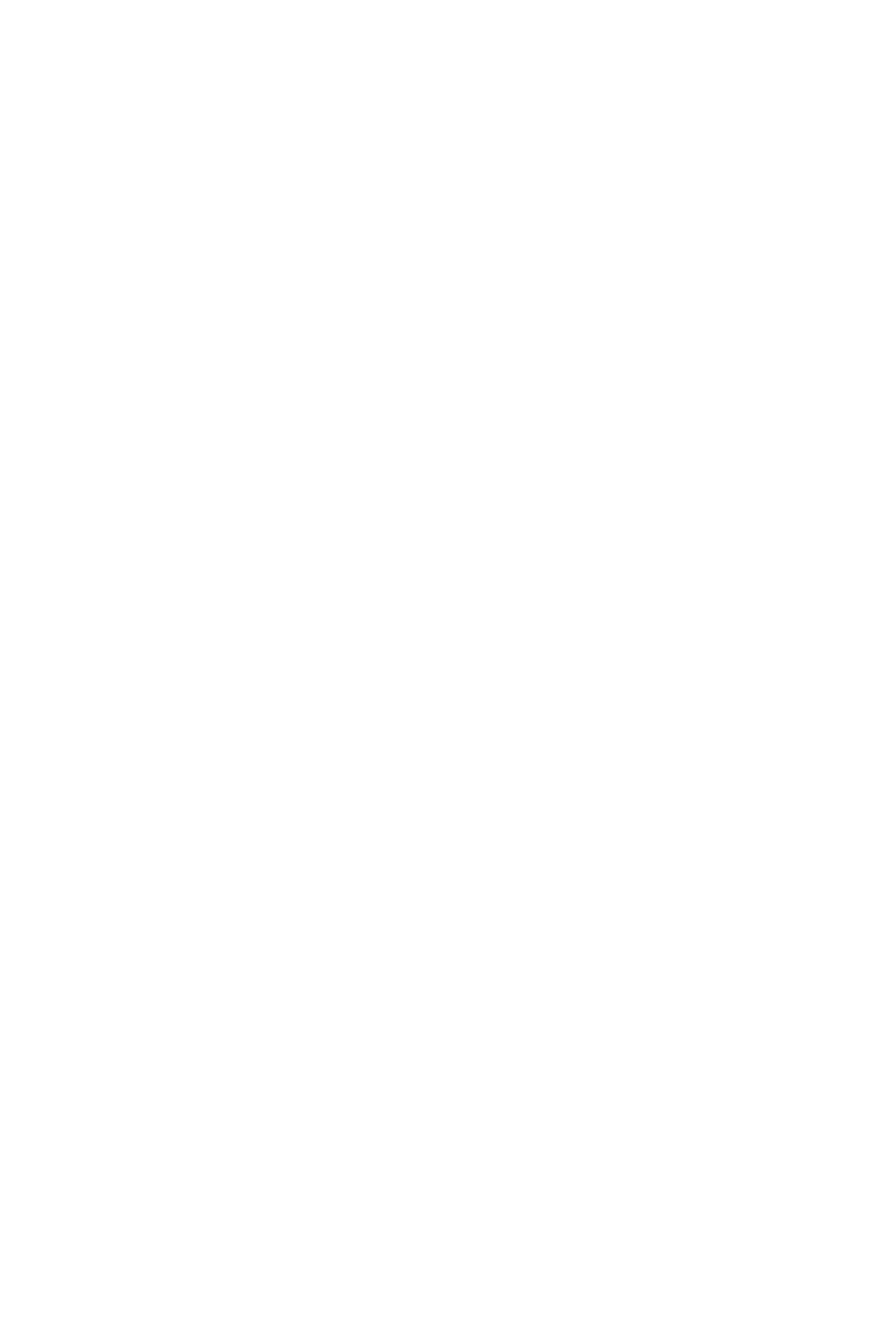
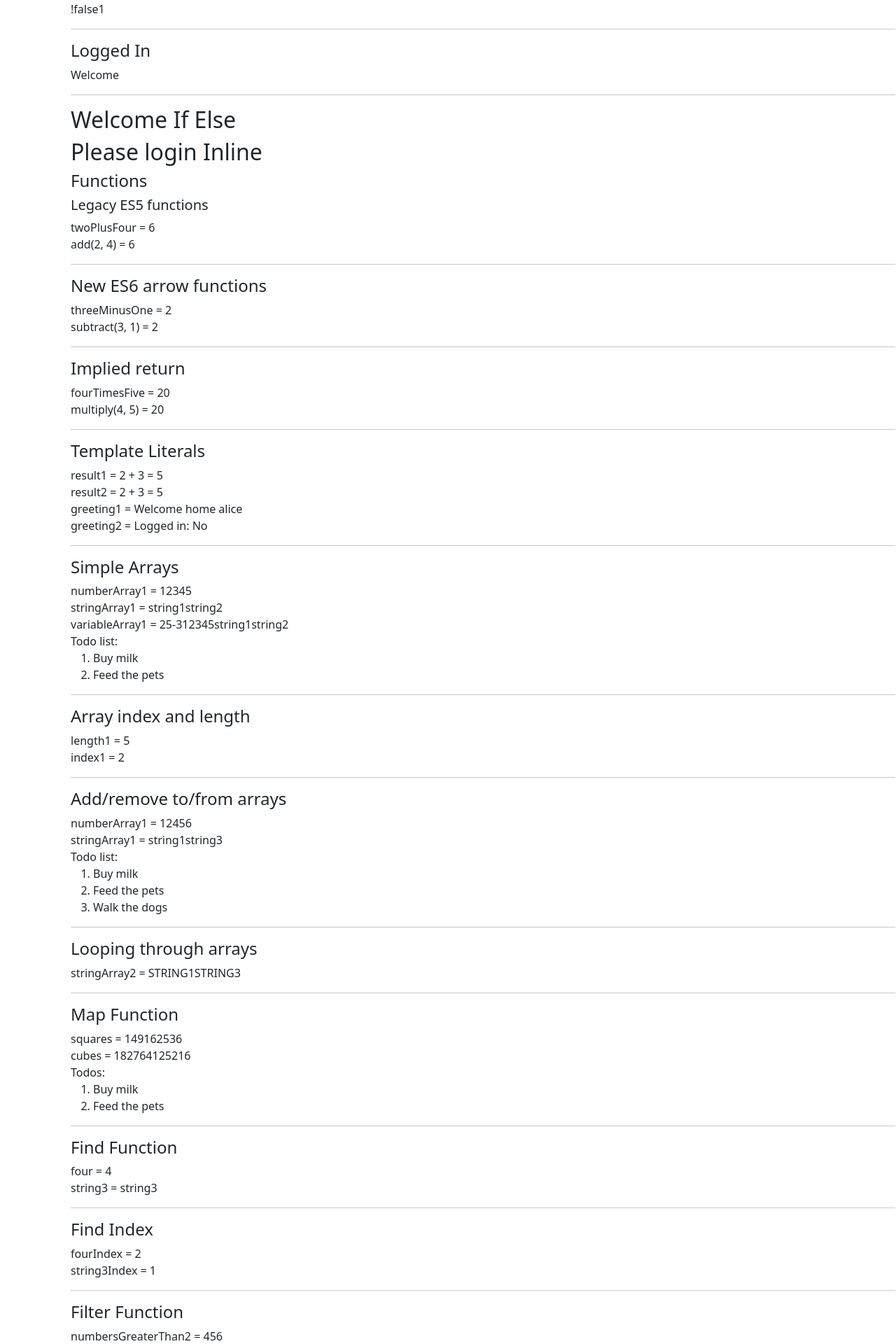
Before and after one commit to isabelcuddihy/kambaz-next-js-cs5610-fa25-25, a Next.js app: page /Labs/Lab3 in a window 1280 px wide. Shown: the part 760-2680 px from the top of the page at 70% size. Before the commit the page ends 800 px from the top, so only its background shows below. Built offline with nearby package versions, Linux system fonts and the light colour scheme.

Commit message:
Build fixes

```diff
--- a/app/Labs/Lab3/AddingAndRemovingToFromArrays.tsx
+++ b/app/Labs/Lab3/AddingAndRemovingToFromArrays.tsx
@@ -4,7 +4,7 @@ export default function AddingAndRemovingToFromArrays() {
   const todoArray = [<li key={"buy-milk"}>Buy milk</li>, <li key={"feed-pet"}>Feed the pets</li>];
   numberArray1.push(6); // adding new items
   stringArray1.push("string3");
-  todoArray.push(<li>Walk the dogs</li>);
+  todoArray.push(<li key={"walk-dog"}>Walk the dogs</li>);
   numberArray1.splice(2, 1); // remove 1 item starting at 2
   stringArray1.splice(1, 1);
   return (
--- /dev/null
+++ b/app/Labs/Lab3/Classes.css
@@ -0,0 +1,6 @@
+.wd-bg-yellow { background-color: lightyellow; }
+.wd-bg-blue { background-color: lightblue; }
+.wd-bg-red { background-color: lightcoral; }
+.wd-bg-green { background-color: lightgreen; }
+.wd-fg-black { color: black; }
+.wd-padding-10px { padding: 10px; }
--- a/app/Labs/Lab3/FindIndex.tsx
+++ b/app/Labs/Lab3/FindIndex.tsx
@@ -1,5 +1,12 @@
+export default function FindIndex() {
 const numberArray1 = [1, 2, 4, 5, 6];
 const stringArray1 = ['string1', 'string3'];
 
 const fourIndex = numberArray1.findIndex(a => a === 4);
-const string3Index = stringArray1.findIndex(a => a === 'string3');
+const string3Index = stringArray1.findIndex(a => a === 'string3')
+ return (
+    <div id="wd-find-index">
+      <h4>Find Index</h4>
+      fourIndex = {fourIndex}<br/>
+      string3Index = {string3Index}<hr/>
+    </div>);}
--- a/app/Labs/Lab3/page.tsx
+++ b/app/Labs/Lab3/page.tsx
@@ -1,13 +1,67 @@
 import VariablesAndConstants from "./VariablesAndConstants";
+import VariableTypes from "./VariableTypes";
+import BooleanVariables from "./BooleanVariables";
+import IfElse from "./IfElse";
+import TernaryOperator from "./TernaryOperator";
+import ConditionalOutputIfElse from "./ConditionalOutputIfElse";
+import ConditionalOutputInline from "./ConditionalOutputInLine";
+import LegacyFunctions from "./LegacyFunctions";
+import ArrowFunctions from "./ArrowFunctions";
+import ImpliedReturn from "./ImpliedReturn";
+import TemplateLiterals from "./TemplateLiterals";
+import SimpleArrays from "./SimpleArrays";
+import ArrayIndexAndLength from "./ArrayIndexAndLength";
+import AddingAndRemovingToFromArrays from "./AddingAndRemovingToFromArrays";
+import ForLoops from "./ForLoops";
+import MapFunction from "./MapFunction";
+import FindFunction from "./FindFunction";
+import FindIndex from "./FindIndex";
+import FilterFunction from "./FilterFunction";
+import JsonStringify from "./JsonStringify";
+import House from "./House";
+import Spreader from "./Spreader";
+import Destructing from "./Destructing";
+import FunctionDestructing from "./FunctionDestructing";
+import DestructingImports from "./DestructingImports";
+import Classes from "./Classes";
+import Styles from "./Styles";
 import Add from "./Add";
 import Square from "./Square";
 import Highlight from "./Highlight";
+import PathParameters from "./PathParameters";
+import TodoList from "./todos/TodoList";
 export default function Lab3() {
   console.log('Hello World!');
   return(
   <div id="wd-lab3">
     <h3>Lab 3</h3>
     <VariablesAndConstants/>
+    <VariableTypes/>
+    <BooleanVariables/>
+    <IfElse/>
+    <TernaryOperator/>
+    <ConditionalOutputIfElse/>
+    <ConditionalOutputInline/>
+    <LegacyFunctions/>
+    <ArrowFunctions/>
+    <ImpliedReturn/>
+    <TemplateLiterals/>
+    <SimpleArrays/>
+    <ArrayIndexAndLength/>
+    <AddingAndRemovingToFromArrays/>
+    <ForLoops/>
+    <MapFunction/>
+    <FindFunction/>
+    <FindIndex/>
+    <FilterFunction/>
+    <JsonStringify/>
+    <House/>
+    <Spreader/>
+    <Destructing/>
+    <FunctionDestructing/>
+    <DestructingImports/>
+    <Classes/>
+    <Styles/>
     <Add a={3} b={4} />
     <h4>Square of 4</h4>
     <Square>4</Square>
@@ -16,6 +70,7 @@ export default function Lab3() {
       Lorem ipsum dolor sit amet consectetur adipisicing elit. Suscipitratione eaque illo minus cum, saepe totam
       vel nihil repellat nemo explicabo excepturi consectetur. Modi omnis minus sequi maiores, provident voluptates.
     </Highlight>
+    <PathParameters/>
+    <TodoList/>
   </div>
-  );
-}
+);}
```
Also changed, not shown: app/Labs/Lab3/ConditionalOutputInLine.tsx (renamed from app/Labs/Lab3/ConfitionalOutputInLine.tsx). Lines whose indentation alone changed are shown as unchanged.
